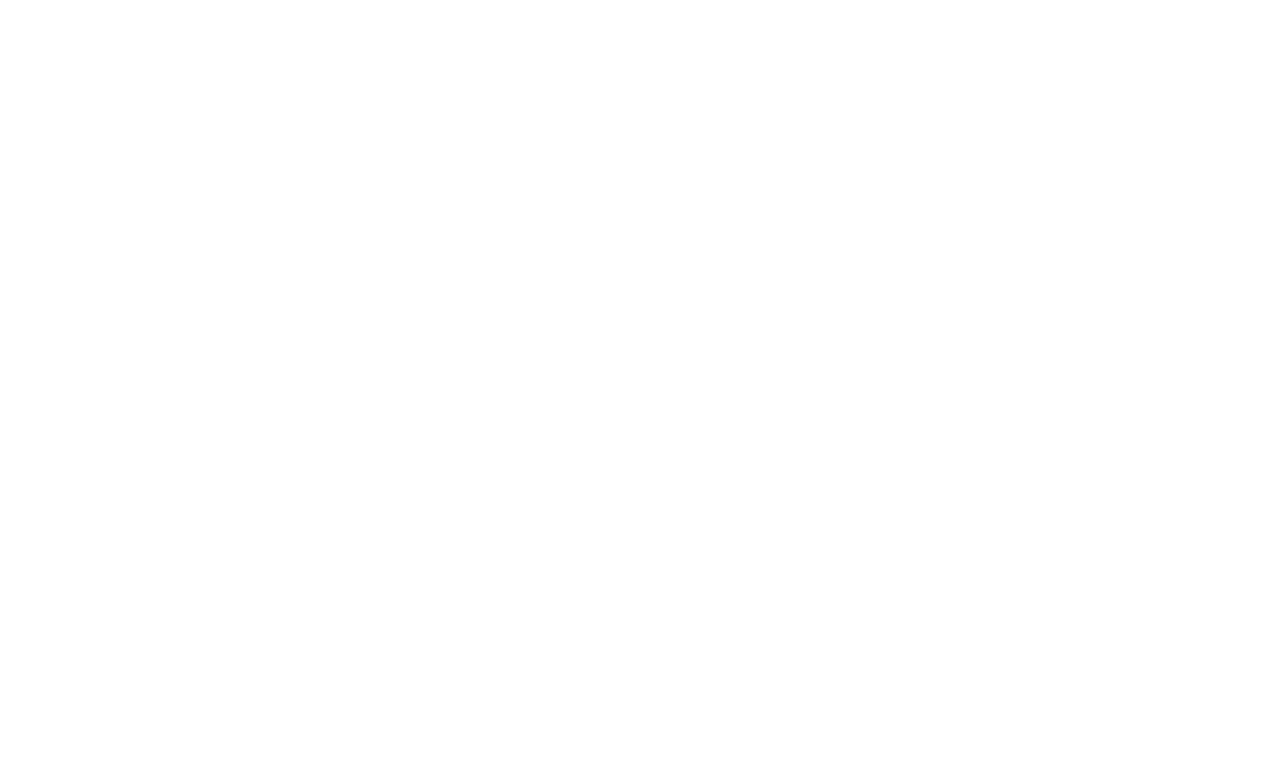
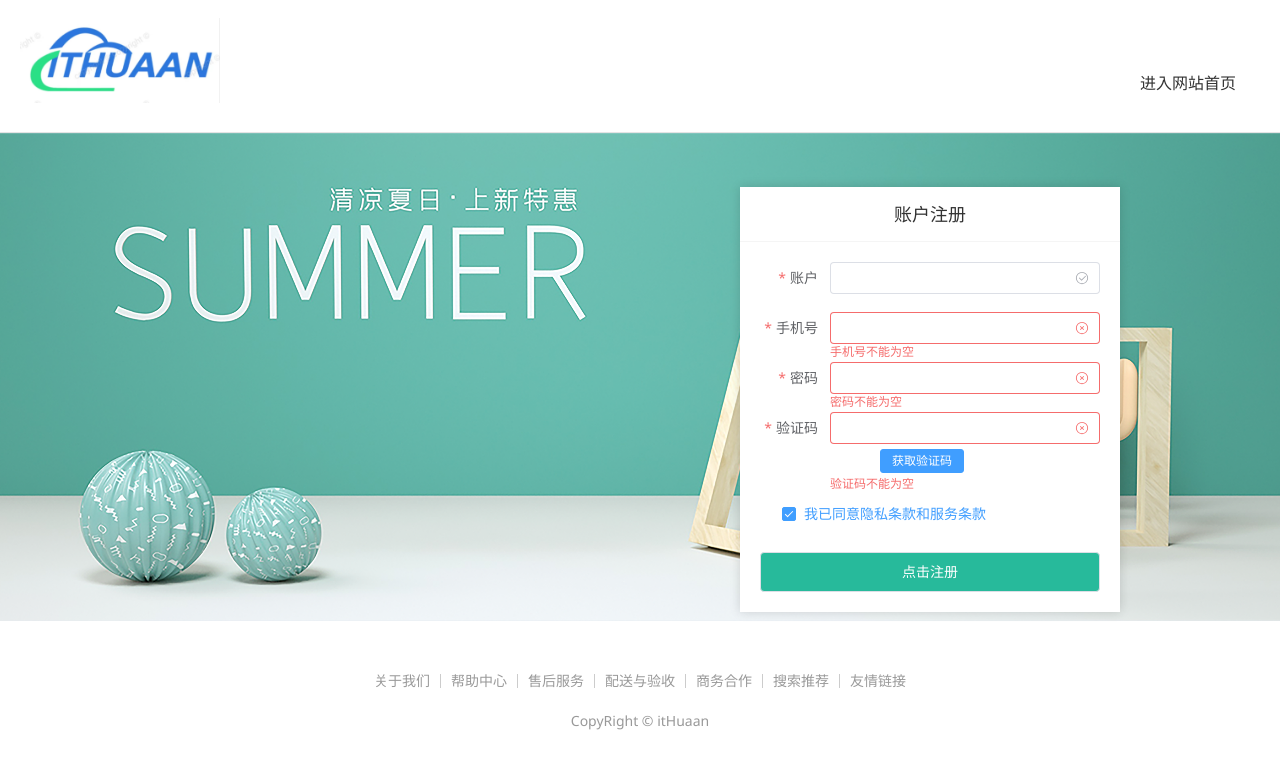
Before and after one commit to hua123an/shopping, a Vue app: page /register in a window 1280 px wide. Before the commit this address had no page. Shown: the top 768 px of the page. Built offline with nearby package versions, Linux system fonts and the light colour scheme; a small style sheet from the web is missing.

Commit message:
finish register modules

```diff
--- a/src/apis/user.js
+++ b/src/apis/user.js
@@ -34,3 +34,26 @@
         params
     })
 }
+//register api
+export const getRegisterAPI = async ({account , mobile , password , code}) => {
+    return httpInstance({
+        url : "/register",
+        method : "POST",
+        headers : {'content-type' : 'application/json'},
+        data : {
+            account,
+            mobile,
+            password,
+            code
+        }
+    })
+}
+export const getCodeAPI = async ({mobile}) => {
+    return httpInstance({
+        url : `/code`,
+        method : "GET",
+        data : {
+            mobile
+        }
+    })
+}
--- a/src/router/index.js
+++ b/src/router/index.js
@@ -68,6 +68,10 @@
       path : "/login",
       component : () => import("@/views/login/LoginView.vue")
     },
+    {
+      path : '/register',
+      component : () => import("@/views/register/register.vue")
+    }
   ],
   // router behavior to scroll to top when navigating between routes
   scrollBehavior(){
--- a/src/stores/userStore.js
+++ b/src/stores/userStore.js
@@ -2,9 +2,13 @@
 import {defineStore} from "pinia";
 import {ref} from "vue";
 import {loginAPI} from "@/apis/user"
+import {getCodeAPI} from "@/apis/user";
+import {getRegisterAPI} from "@/apis/user";
 import {mergeCartAPI} from "@/apis/cart"
 export const useUserStore = defineStore("login" , () => {
         const userInfo = ref({})
+        const registerInfo = ref({})
+        const code = ref(0)
     const getUserInfo = async ({account , password}) => {
         const res = await  loginAPI({account, password})
         userInfo.value = res.result
@@ -26,10 +30,23 @@
         userInfo.value = 0
         cartStore.clearCart()
     }
+    const getCode = (params) => {
+            const res = getCodeAPI(params)
+            code.value = res.code
+    }
+    const getRegisterInfo =async ({account , mobile , password , code}) => {
+
+            const res = await getRegisterAPI({account , mobile , password , code})
+
+
+
+    }
     return  {
         userInfo,
         getUserInfo,
-        clearUserInfo
+        clearUserInfo,
+        getRegisterInfo,
+        getCode
 
     }
 },{
--- a/src/views/Layout/components/LayoutNav.vue
+++ b/src/views/Layout/components/LayoutNav.vue
@@ -31,6 +31,7 @@
         </template>
         <template v-else>
           <li><a href="javascript:;" @click="$router.push('/login')">请先登录</a></li>
+          <li><a href="javascript:;" @click="$router.push('/register')">没有账号，点击注册</a></li>
           <li><a href="javascript:;">帮助中心</a></li>
           <li><a href="javascript:;">关于我们</a></li>
         </template>
--- /dev/null
+++ b/src/views/register/register.vue
@@ -0,0 +1,365 @@
+<script setup>
+import { ref , onMounted } from 'vue'
+import 'element-plus/theme-chalk/el-message.css'
+import {ElMessage} from "element-plus";
+import {useRouter} from "vue-router";
+import {useUserStore} from "@/stores/userStore";
+import {getCodeAPI, getRegisterAPI} from "@/apis/user";
+const router = useRouter()
+const userInfo = ref({
+  account : " ",
+  password : "",
+  mobile : '',
+  code : '',
+  agree : true
+})
+const rules = {
+  account: [
+    { required: true, message: '用户名不能为空' }
+  ],
+  mobile : [
+    {required : true , message : '手机号不能为空'},
+    {min : 11 , message : "手机号长度为11位"}
+
+  ],
+  password: [
+    { required: true, message: '密码不能为空' },
+    { min: 6, max: 24, message: '密码长度要求6-14个字符' }
+  ],
+  code : [
+    {required : true , message : '验证码不能为空'}
+  ],
+  agree: [
+    {
+      validator: (rule, val, callback) => {
+        return val ? callback() : new Error('请先同意协议')
+      }
+    }
+  ]
+}
+const userStore = useUserStore()
+const formRef = ref(null)
+// get code
+const params = ref({
+  mobile : userInfo.value.mobile
+})
+const getCode = async () => {
+  const res = await getCodeAPI(params.value)
+  userInfo.code = res.result.code
+  // userInfo.value.code = res.result.code
+}
+
+const doRegister = () => {
+  const {account , mobile , password , code} = userInfo.value
+  formRef.value.validate(async (valid) => {
+    if (valid) {
+      await getRegisterAPI({userInfo})
+      await  userStore.getRegisterInfo({account , mobile , password , code})
+      // 1. 提示用户
+      ElMessage({ type: 'success', message: '注册成功' })
+      // 2. 跳转首页
+      await router.replace({path: "/login"})
+    }
+  })
+}
+onMounted(() => doRegister())
+
+</script>
+
+
+<template>
+  <div>
+    <header class="login-header">
+      <div class="container m-top-20">
+        <h1 class="logo">
+          <RouterLink to="/">小兔鲜</RouterLink>
+        </h1>
+        <RouterLink class="entry" to="/">
+          进入网站首页
+          <i class="iconfont icon-angle-right"></i>
+          <i class="iconfont icon-angle-right"></i>
+        </RouterLink>
+      </div>
+    </header>
+    <section class="login-section">
+      <div class="wrapper">
+        <nav>
+          <a href="javascript:;">账户注册</a>
+        </nav>
+        <div class="account-box">
+          <div class="form"  >
+            <el-form ref="formRef" label-position="right" label-width="60px"
+                     status-icon :model="userInfo" :rules="rules">
+              <el-form-item  label="账户" prop="account" label-width="70px">
+                <el-input v-model="userInfo.account"/>
+              </el-form-item>
+              <el-form-item  label="手机号" prop="mobile" label-width="70px">
+                <el-input v-model="userInfo.mobile"/>
+              </el-form-item>
+
+              <el-form-item label="密码" prop="password" label-width="70px">
+                <el-input v-model="userInfo.password" type="password"/>
+              </el-form-item>
+              <el-form-item label="验证码" prop="code" label-width="70px">
+                <el-input v-model="userInfo.code" input-style="width : 120px"/>
+                <span ><el-button type="primary" size="small" style="margin-left: 50px" @click="getCode">获取验证码</el-button></span>
+              </el-form-item>
+
+              <el-form-item label-width="22px" prop="agree">
+                <el-checkbox  size="large" v-model="userInfo.agree">
+                  我已同意隐私条款和服务条款
+                </el-checkbox>
+              </el-form-item>
+              <el-button size="large" class="subBtn" @click="doRegister">点击注册</el-button>
+            </el-form>
+          </div>
+        </div>
+      </div>
+    </section>
+
+    <footer class="login-footer">
+      <div class="container">
+        <p>
+          <a href="javascript:;">关于我们</a>
+          <a href="javascript:;">帮助中心</a>
+          <a href="javascript:;">售后服务</a>
+          <a href="javascript:;">配送与验收</a>
+          <a href="javascript:;">商务合作</a>
+          <a href="javascript:;">搜索推荐</a>
+          <a href="javascript:;">友情链接</a>
+        </p>
+        <p>CopyRight &copy; itHuaan</p>
+      </div>
+    </footer>
+  </div>
+</template>
+
+<style scoped lang='scss'>
+.login-header {
+  background: #fff;
+  border-bottom: 1px solid #e4e4e4;
+
+  .container {
+    display: flex;
+    align-items: flex-end;
+    justify-content: space-between;
+  }
+
+  .logo {
+    width: 200px;
+
+    a {
+      display: block;
+      height: 132px;
+      width: 100%;
+      text-indent: -9999px;
+      background: url("@/assets/images/logo.jpg") no-repeat center 18px / contain;
+    }
+  }
+
+  .sub {
+    flex: 1;
+    font-size: 24px;
+    font-weight: normal;
+    margin-bottom: 38px;
+    margin-left: 20px;
+    color: #666;
+  }
+
+  .entry {
+    width: 120px;
+    margin-bottom: 38px;
+    font-size: 16px;
+
+    i {
+      font-size: 14px;
+      color: $xtxColor;
+      letter-spacing: -5px;
+    }
+  }
+}
+
+.login-section {
+  background: url('@/assets/images/login-bg.png') no-repeat center / cover;
+  height: 488px;
+  position: relative;
+
+  .wrapper {
+    width: 380px;
+    background: #fff;
+    position: absolute;
+    left: 50%;
+    top: 54px;
+    transform: translate3d(100px, 0, 0);
+    box-shadow: 0 0 10px rgba(0, 0, 0, 0.15);
+
+    nav {
+      font-size: 14px;
+      height: 55px;
+      margin-bottom: 20px;
+      border-bottom: 1px solid #f5f5f5;
+      display: flex;
+      padding: 0 40px;
+      text-align: right;
+      align-items: center;
+
+      a {
+        flex: 1;
+        line-height: 1;
+        display: inline-block;
+        font-size: 18px;
+        position: relative;
+        text-align: center;
+      }
+    }
+  }
+}
+
+.login-footer {
+  padding: 30px 0 50px;
+  background: #fff;
+
+  p {
+    text-align: center;
+    color: #999;
+    padding-top: 20px;
+
+    a {
+      line-height: 1;
+      padding: 0 10px;
+      color: #999;
+      display: inline-block;
+
+      ~a {
+        border-left: 1px solid #ccc;
+      }
+    }
+  }
+}
+
+.account-box {
+  .toggle {
+    padding: 15px 40px;
+    text-align: right;
+
+    a {
+      color: $xtxColor;
+
+      i {
+        font-size: 14px;
+      }
+    }
+  }
+
+  .form {
+    padding: 0 20px 20px 20px;
+
+
+    &-item {
+      margin-bottom: 28px;
+
+      .input {
+        position: relative;
+        height: 36px;
+
+        >i {
+          width: 34px;
+          height: 34px;
+          background: #cfcdcd;
+          color: #fff;
+          position: absolute;
+          left: 1px;
+          top: 1px;
+          text-align: center;
+          line-height: 34px;
+          font-size: 18px;
+        }
+
+        input {
+          padding-left: 44px;
+          border: 1px solid #cfcdcd;
+          height: 36px;
+          line-height: 36px;
+          width: 100%;
+
+          &.error {
+            border-color: $priceColor;
+          }
+
+          &.active,
+          &:focus {
+            border-color: $xtxColor;
+          }
+        }
+
+        .code {
+          position: absolute;
+          right: 1px;
+          top: 1px;
+          text-align: center;
+          line-height: 34px;
+          font-size: 14px;
+          background: #f5f5f5;
+          color: #666;
+          width: 90px;
+          height: 34px;
+          cursor: pointer;
+        }
+      }
+
+      >.error {
+        position: absolute;
+        font-size: 12px;
+        line-height: 28px;
+        color: $priceColor;
+
+        i {
+          font-size: 14px;
+          margin-right: 2px;
+        }
+      }
+    }
+
+    .agree {
+      a {
+        color: #069;
+      }
+    }
+
+    .btn {
+      display: block;
+      width: 100%;
+      height: 40px;
+      color: #fff;
+      text-align: center;
+      line-height: 40px;
+      background: $xtxColor;
+
+      &.disabled {
+        background: #cfcdcd;
+      }
+    }
+  }
+
+  .action {
+    padding: 20px 40px;
+    display: flex;
+    justify-content: space-between;
+    align-items: center;
+
+    .url {
+      a {
+        color: #999;
+        margin-left: 10px;
+      }
+    }
+  }
+}
+
+.subBtn {
+  background: $xtxColor;
+  width: 100%;
+  color: #fff;
+}
+
+</style>
```
